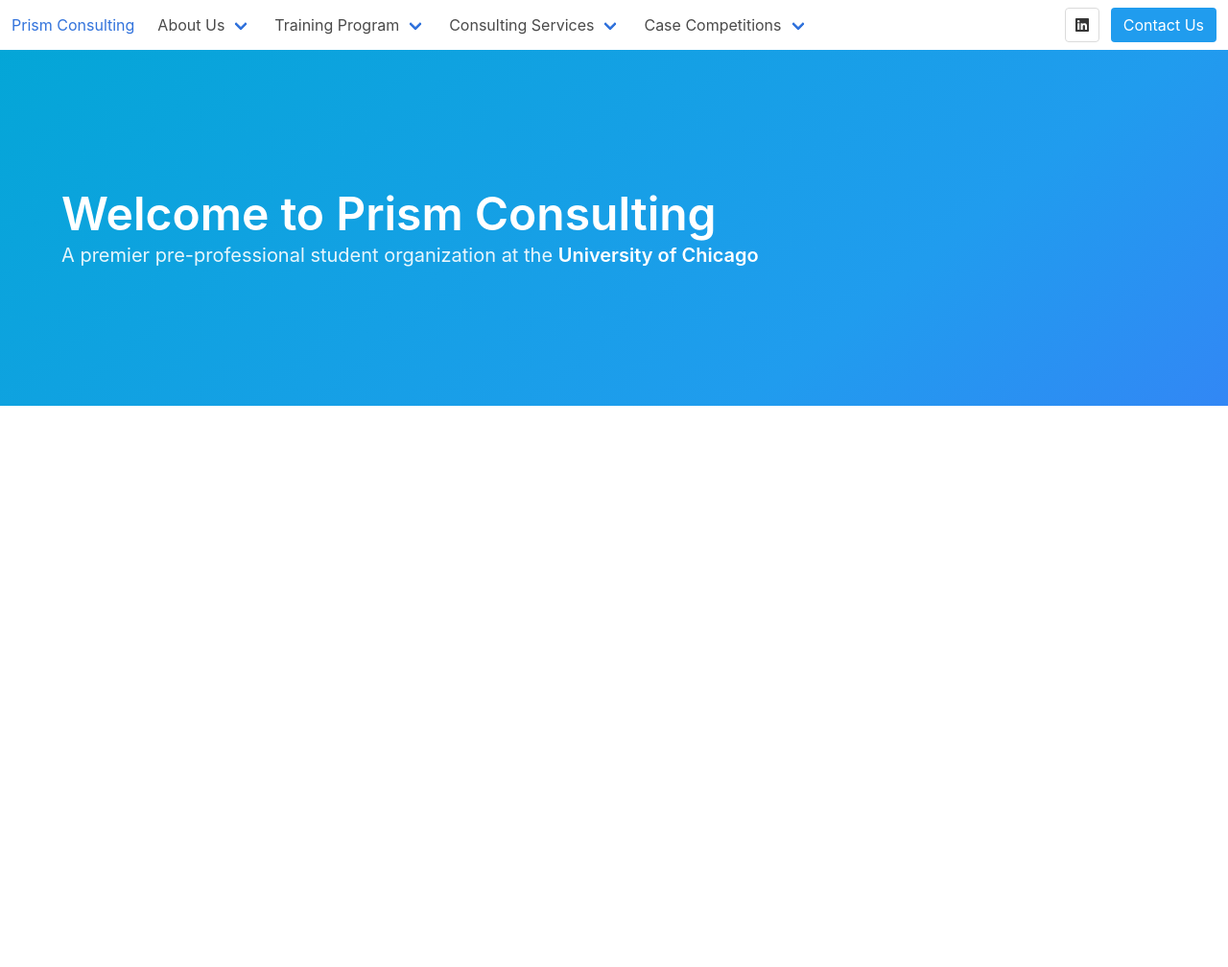
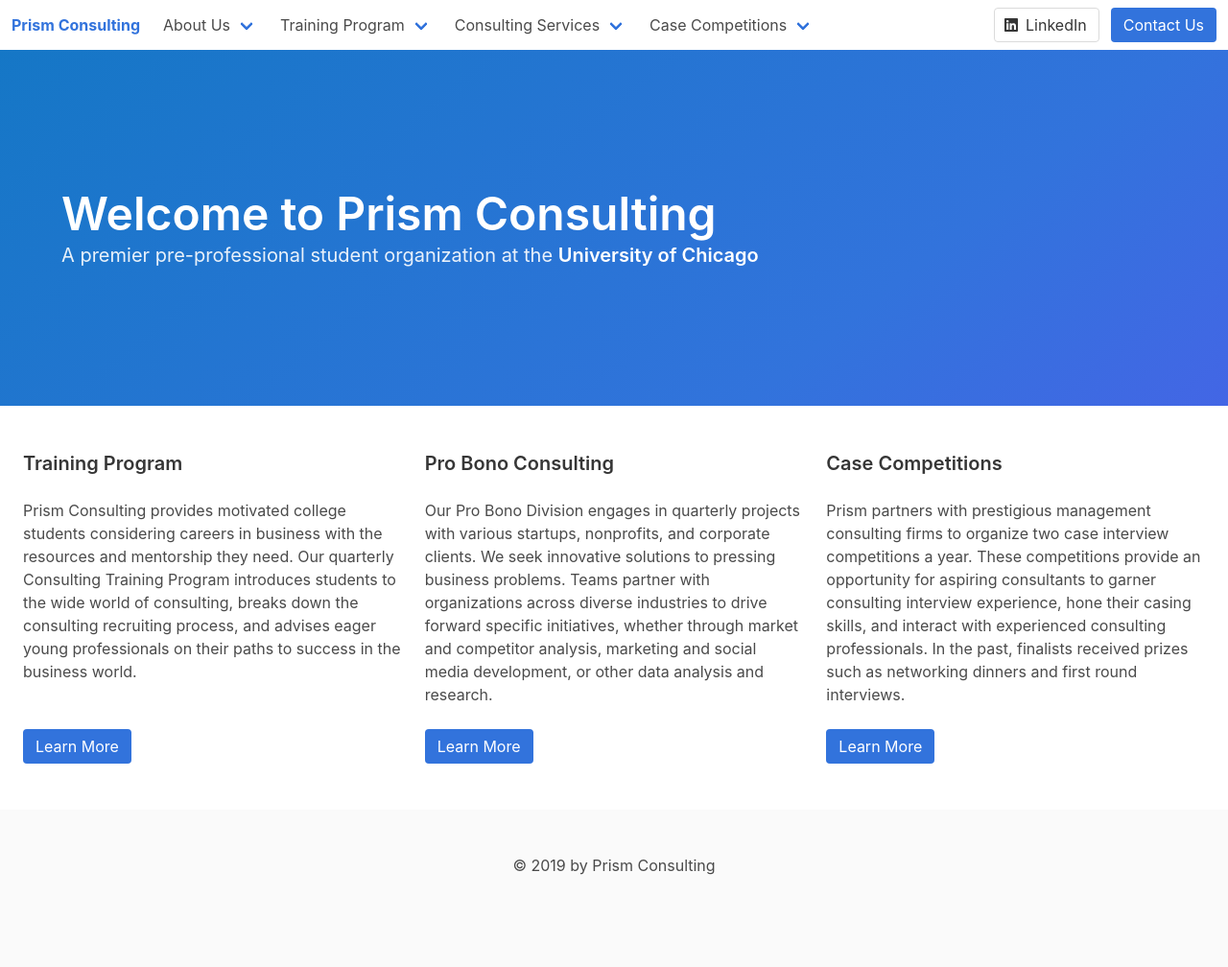
Before and after one commit to jamesliu08/jamesliu08.github.io, a plain HTML site: page index.html in a window 1280 px wide. Shown: the whole page at 96% size. Before the commit the page ends 800 px from the top, so only its background shows below. Drawn offline with nearby package versions, Linux system fonts and the light colour scheme.

Commit message:
super basic front page

```diff
--- a/index.html
+++ b/index.html
@@ -31,7 +31,7 @@
     <nav class="navbar is-fixed-top" role="navigation" aria-label="main navigation">
       <div class="navbar-brand">
         <a class="navbar-item">
-          Prism Consulting
+          <strong>Prism Consulting</strong>
         </a>
         <a role="button" class="navbar-burger" aria-label="menu" aria-expanded="false" data-target="navMenu">
           <span aria-hidden="true"></span>
@@ -97,10 +97,11 @@
                   <span class="icon has-test-link">
                     <i class="fab fa-linkedin"></i>
                   </span>
+                  <span>LinkedIn</span>
                 </a>
               </p>
               <p class="control">
-                <a class="button is-info">
+                <a class="button is-link">
                   Contact Us
                 </a>
               </p>
@@ -110,7 +111,7 @@
       </div>
     </nav>
 
-  <section class="hero is-info is-medium is-bold">
+  <section class="hero is-link is-medium is-bold">
     <div class="hero-body">
       <div class="container">
         <h1 class="title is-1">
@@ -122,5 +123,53 @@
       </div>
     </div>
   </section>
+
+  <section class="section">
+    <div class="columns">
+      <div class="column">
+        <h2 class="subtitle"><strong>Training Program</strong></h2>
+        <p>Prism Consulting provides motivated college students considering careers in
+          business with the resources and mentorship they need. Our quarterly Consulting
+          Training Program introduces students to the wide world of consulting, breaks
+          down the consulting recruiting process, and advises eager young professionals on
+          their paths to success in the business world.</p>
+      </div>
+      <div class="column">
+        <h2 class="subtitle"><strong>Pro Bono Consulting</strong></h2>
+        <p>Our Pro Bono Division engages in quarterly projects with various
+        startups, nonprofits, and corporate clients. We seek innovative
+        solutions to pressing business problems. Teams partner with
+        organizations across diverse industries to drive forward specific
+        initiatives, whether through market and competitor analysis, marketing
+        and social media development, or other data analysis and research.</p>
+      </div>
+      <div class="column">
+        <h2 class="subtitle"><strong>Case Competitions</strong></h2>
+        <p>Prism partners with prestigious management consulting firms to organize two
+          case interview competitions a year. These competitions provide an opportunity
+          for aspiring consultants to garner consulting interview experience, hone their
+          casing skills, and interact with experienced consulting professionals. In the
+          past, finalists received prizes such as networking dinners and first round
+          interviews.</p>
+      </div>
+    </div>
+    <div class="columns">
+      <div class="column">
+        <a class="button is-link">Learn More</a>
+      </div>
+      <div class="column">
+        <a class="button is-link">Learn More</a>
+      </div>
+      <div class="column">
+        <a class="button is-link">Learn More</a>
+      </div>
+    </div>
+  </section>
+  <footer class="footer">
+    <div class="container">
+      <h2 class="subtitle is-size-6 has-text-centered">&copy 2019 by Prism Consulting</h2>
+    </div>
+  </footer>
+
   </body>
 </html>
```
